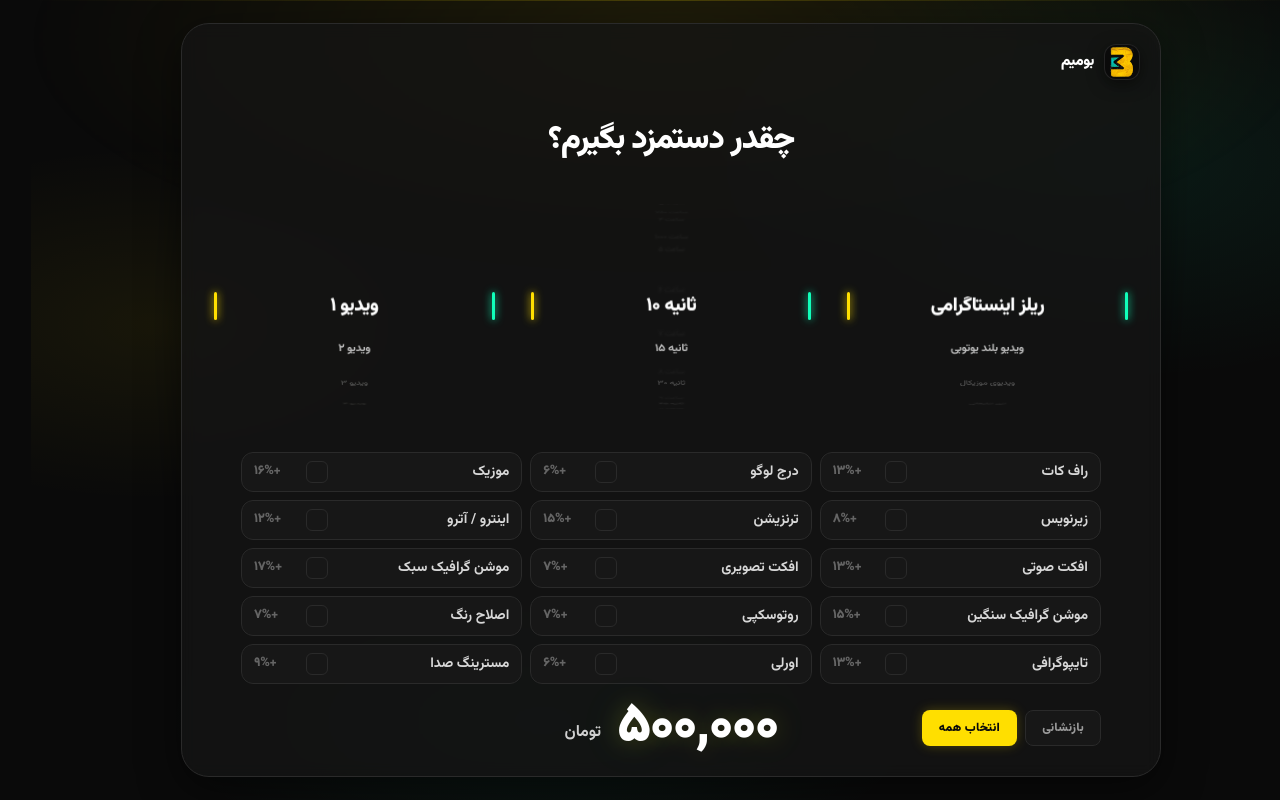
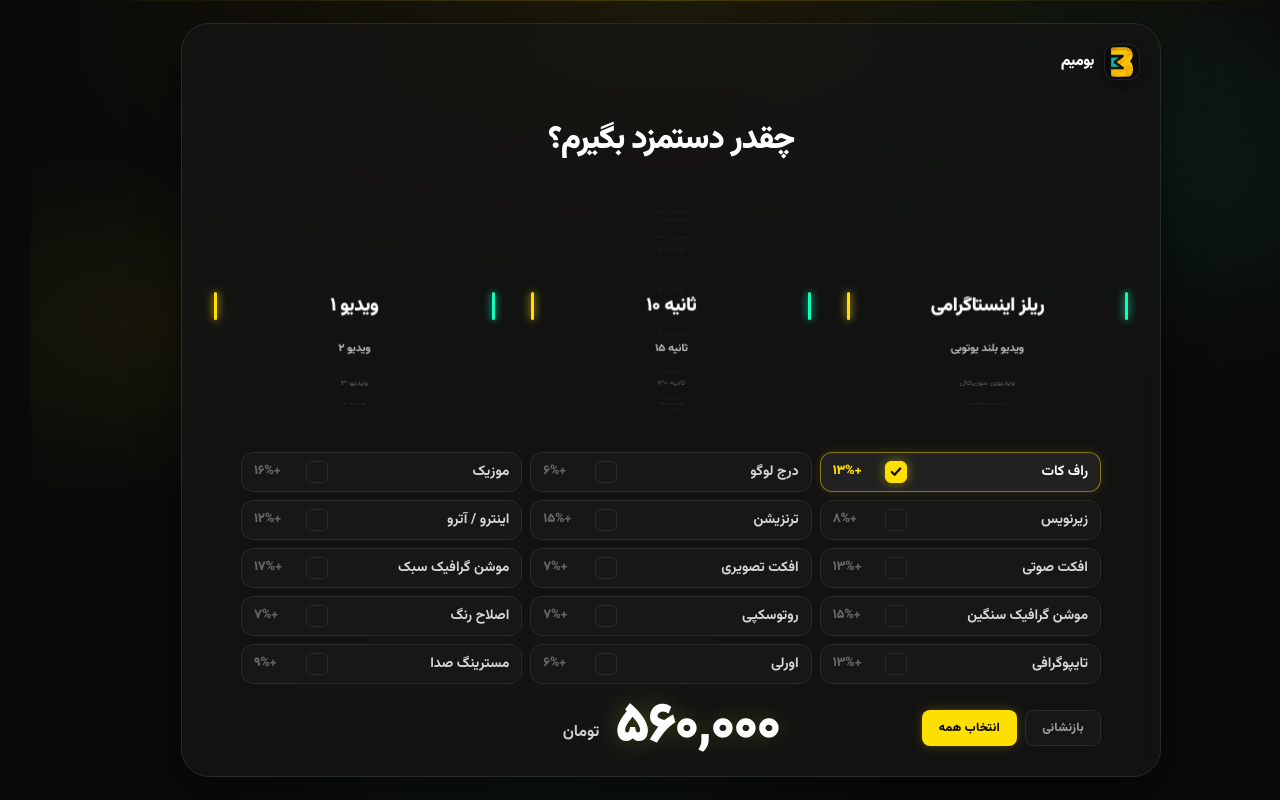
Before and after one commit to hnmodeq/bumim, a Next.js app: page / in a window 1280 px wide. Built offline with nearby package versions, Linux system fonts and the light colour scheme.

Commit message:
feat: راف کات selected by default (reset clears all)

```diff
--- a/app/page.tsx
+++ b/app/page.tsx
@@ -478,7 +478,7 @@ export default function Page() {
   const [countIdx, setCountIdx] = useState(0);
 
   const [basicChecked, setBasicChecked] = useState<Record<string, boolean>>(() =>
-    Object.fromEntries(basicServices.map((s) => [s.id, false]))
+    Object.fromEntries(basicServices.map((s) => [s.id, s.id === "rough_cut"]))
   );
   const [advChecked, setAdvChecked] = useState<Record<string, boolean>>(() =>
     Object.fromEntries(advancedServices.map((s) => [s.id, false]))
```
